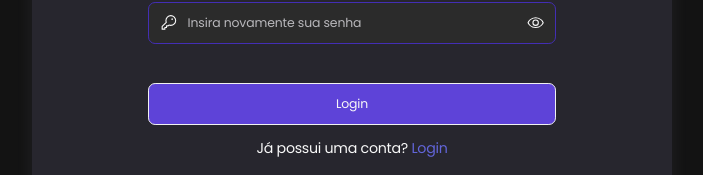
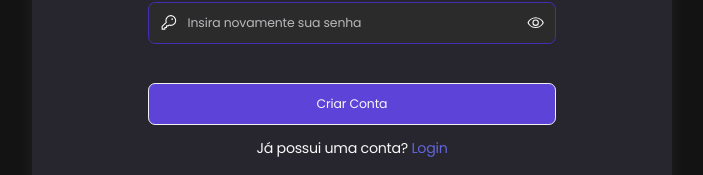
Before and after one commit to BetaTH/auth-project, a Next.js app in the folder web/: page /register in a window 1280 px wide. Shown: the part 511-686 px from the top of the page, without its empty margins (288-991 px from the left). Built offline with nearby package versions, Linux system fonts and the light colour scheme; no server answers.

Commit message:
refactor: change button title in register page

```diff
--- a/web/src/pages/register/index.tsx
+++ b/web/src/pages/register/index.tsx
@@ -111,7 +111,7 @@ export default function Register() {
           <div className="flex flex-col w-full gap-base items-center justify-center">
             <Button
               type="submit"
-              title="Login"
+              title="Criar Conta"
               isLoading={isSubmitting}
               disabled={isSubmitting}
             />
```
